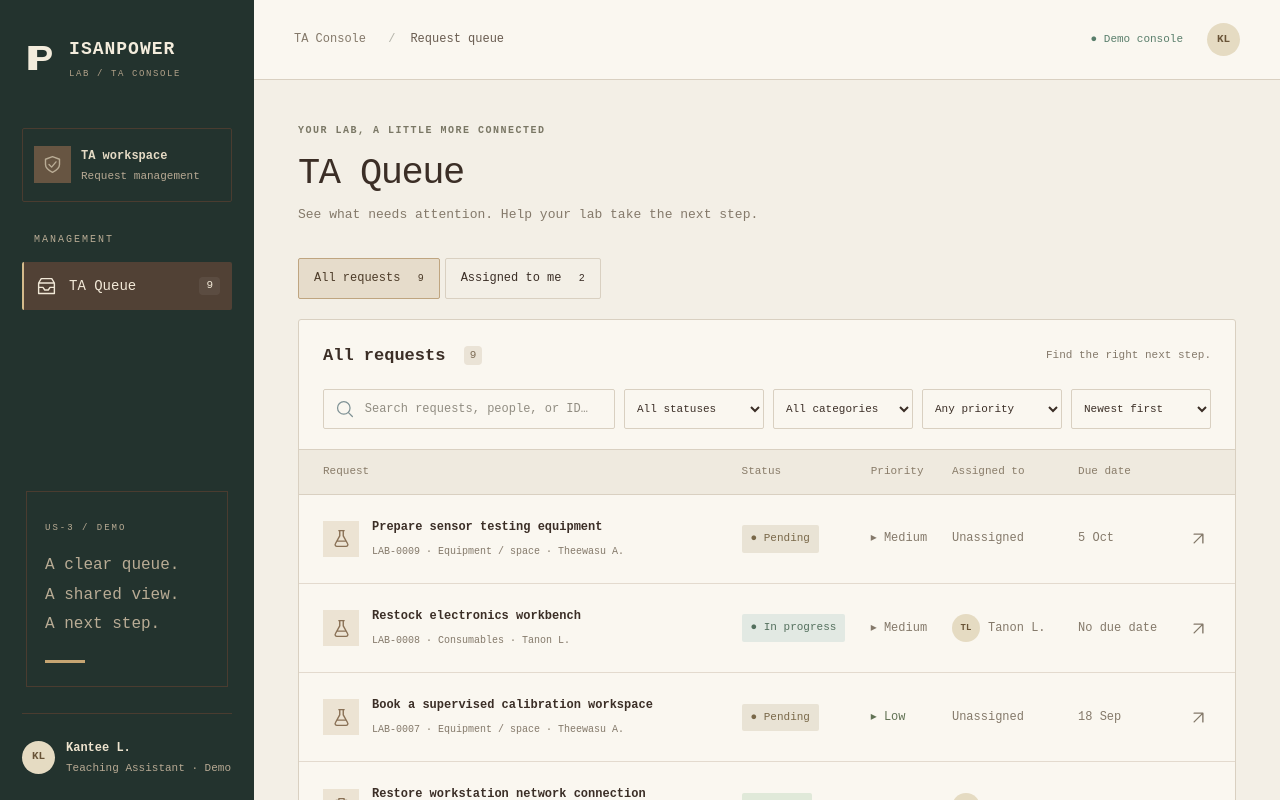
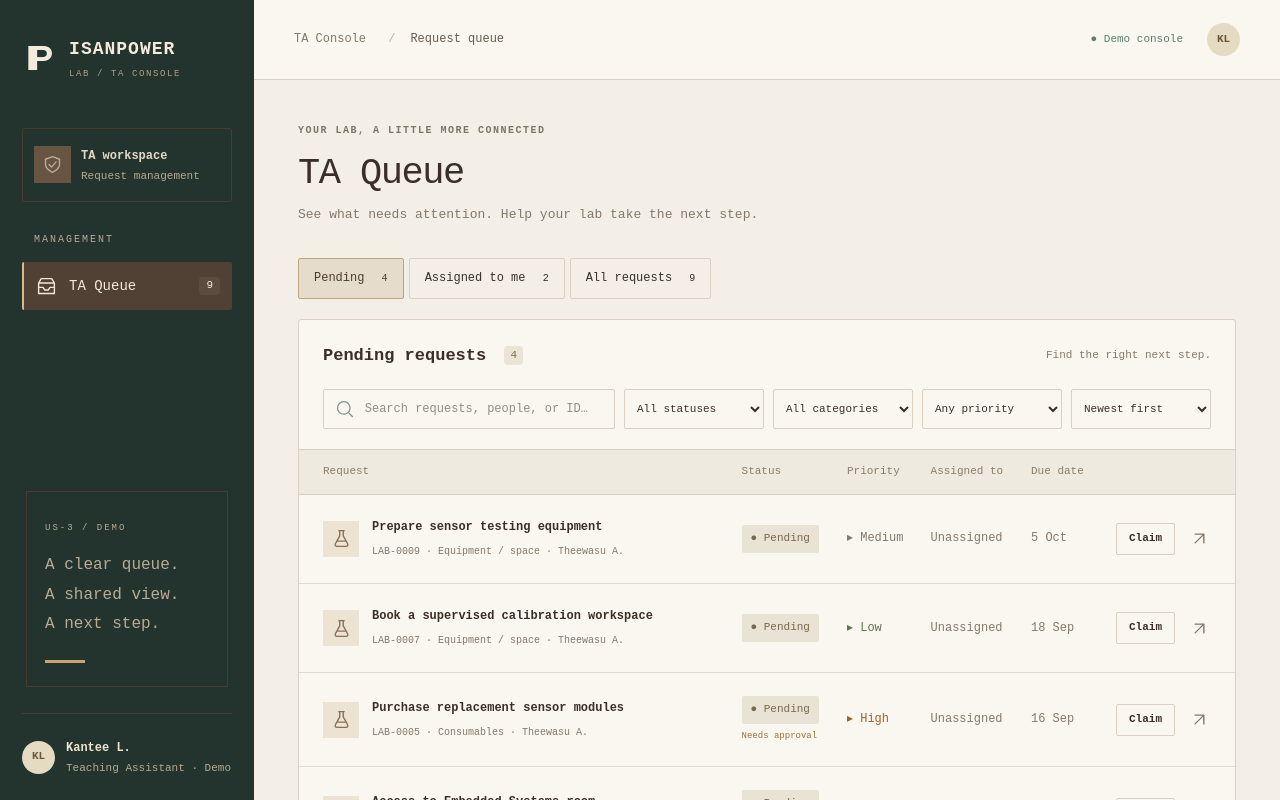
Before and after one commit to Inthat6810545999/ISANPOWER888, a Next.js app in the folder apps/web/: page /ta/queue in a window 1280 px wide. Shown: the top 800 px of the page. Built offline with nearby package versions, Linux system fonts and the light colour scheme.

Commit message:
US3-TA_views_request

```diff
--- a/apps/web/src/components/workspace/workspace.module.css
+++ b/apps/web/src/components/workspace/workspace.module.css
@@ -86,6 +86,8 @@
 .assignee .avatar { width: 28px; height: 28px; font-size: 9px; }
 .date { white-space: nowrap; }
 .iconButton { width: 32px; height: 32px; display: grid; place-items: center; }
+.rowActions { display: flex; align-items: center; justify-content: flex-end; gap: 8px; }
+.rowActions .secondaryButton { min-height: 32px; padding: 6px 12px; font-size: 11px !important; }
 .pagination { display: flex; justify-content: space-between; align-items: center; gap: 12px; border-top: 1px solid var(--line); padding: 17px 24px; font-size: 11px; color: var(--muted); }
 .pagination > div { display: flex; align-items: center; gap: 12px; }
 .pagination button { border: 1px solid var(--line); width: 29px; height: 29px; font-size: 19px; line-height: 1; }
--- a/apps/web/src/features/requests/RequestTable.tsx
+++ b/apps/web/src/features/requests/RequestTable.tsx
@@ -1,6 +1,6 @@
 "use client";
 
-import { useId, useState } from "react";
+import { useId, useState, type ReactNode } from "react";
 import { Dialog } from "@/components/workspace/Dialog";
 import { Icon } from "@/components/workspace/Icon";
 import styles from "@/components/workspace/workspace.module.css";
@@ -23,7 +23,11 @@ export function StatusBadge({ request }: { request: WorkspaceRequest }) {
 
 const PAGE_SIZE = 6;
 
-export function RequestTable({ title, requests }: { title: string; requests: WorkspaceRequest[] }) {
+export function RequestTable({ title, requests, renderRowActions }: {
+  title: string;
+  requests: WorkspaceRequest[];
+  renderRowActions?: (request: WorkspaceRequest) => ReactNode;
+}) {
   const [search, setSearch] = useState("");
   const [status, setStatus] = useState("");
   const [category, setCategory] = useState("");
@@ -84,7 +88,10 @@ export function RequestTable({ title, requests }: { title: string; requests: Wor
             <td><span className={styles.priority} data-priority={request.priority}>▸ {request.priority}</span></td>
             <td>{request.assignee ? <span className={styles.assignee}><span className={styles.avatar}>{request.assignee.initials}</span>{request.assignee.name}</span> : "Unassigned"}</td>
             <td className={styles.date}>{formatDate(request.neededBy)}</td>
-            <td><button className={styles.iconButton} aria-label={`View ${request.id}`} onClick={() => setSelected(request)}><Icon name="external" /></button></td>
+            <td><div className={styles.rowActions}>
+              {renderRowActions?.(request)}
+              <button className={styles.iconButton} aria-label={`View ${request.id}`} onClick={() => setSelected(request)}><Icon name="external" /></button>
+            </div></td>
           </tr>)}</tbody>
         </table>
       </div>
--- a/apps/web/src/features/ta-queue/TaQueue.tsx
+++ b/apps/web/src/features/ta-queue/TaQueue.tsx
@@ -1,22 +1,71 @@
 "use client";
 
 import { useState } from "react";
+import { Icon } from "@/components/workspace/Icon";
 import { PageHeading } from "@/components/workspace/PageHeading";
 import styles from "@/components/workspace/workspace.module.css";
 import { MOCK_TA, MOCK_REQUESTS } from "@/features/requests/mock-data";
 import { RequestTable } from "@/features/requests/RequestTable";
+import type { WorkspaceRequest } from "@/features/requests/types";
 
-/** US-3 owner: add server-side TA authorization, assignment and queue workflow. */
+type Scope = "pending" | "mine" | "all";
+
+/** US-3 owner: replace this session-only queue with a server-authorized TA workflow. */
 export function TaQueue() {
-  const [scope, setScope] = useState<"all" | "mine">("all");
-  const requests = MOCK_REQUESTS;
-  const assigned = requests.filter((request) => request.assignee?.id === MOCK_TA.id && request.status !== "closed");
+  const [scope, setScope] = useState<Scope>("pending");
+  const [requests, setRequests] = useState<WorkspaceRequest[]>(MOCK_REQUESTS);
+  const [notice, setNotice] = useState("");
+
+  const pending = requests.filter((request) => request.status === "pending");
+  const mine = requests.filter((request) => request.assignee?.id === MOCK_TA.id && request.status !== "closed");
+  const visible = scope === "pending" ? pending : scope === "mine" ? mine : requests;
+
+  function updateRequest(id: string, changes: Partial<WorkspaceRequest>) {
+    setRequests((current) => current.map((request) => (request.id === id ? { ...request, ...changes } : request)));
+  }
+
+  function claim(request: WorkspaceRequest) {
+    updateRequest(request.id, { assignee: MOCK_TA, status: "assigned" });
+    setNotice(`${request.id} is now assigned to you.`);
+  }
+
+  function startWork(request: WorkspaceRequest) {
+    updateRequest(request.id, { status: "in_progress" });
+    setNotice(`${request.id} marked in progress.`);
+  }
+
+  function markClosed(request: WorkspaceRequest) {
+    updateRequest(request.id, { status: "closed" });
+    setNotice(`${request.id} closed.`);
+  }
+
+  function rowAction(request: WorkspaceRequest) {
+    if (!request.assignee) {
+      return <button className={styles.secondaryButton} onClick={() => claim(request)}>Claim</button>;
+    }
+    if (request.assignee.id !== MOCK_TA.id) return null;
+    if (request.status === "assigned") {
+      return <button className={styles.secondaryButton} onClick={() => startWork(request)}>Start work</button>;
+    }
+    if (request.status === "in_progress") {
+      return <button className={styles.secondaryButton} onClick={() => markClosed(request)}>Mark closed</button>;
+    }
+    return null;
+  }
+
   return <>
     <PageHeading title="TA Queue" description="See what needs attention. Help your lab take the next step." showNewRequest={false} />
+    {notice && <div className={styles.notice} role="status"><span>{notice}</span><button aria-label="Dismiss notification" onClick={() => setNotice("")}><Icon name="close" /></button></div>}
     <div className={styles.scopeSwitch} role="group" aria-label="Queue view">
+      <button aria-pressed={scope === "pending"} onClick={() => setScope("pending")}>Pending <span>{pending.length}</span></button>
+      <button aria-pressed={scope === "mine"} onClick={() => setScope("mine")}>Assigned to me <span>{mine.length}</span></button>
       <button aria-pressed={scope === "all"} onClick={() => setScope("all")}>All requests <span>{requests.length}</span></button>
-      <button aria-pressed={scope === "mine"} onClick={() => setScope("mine")}>Assigned to me <span>{assigned.length}</span></button>
     </div>
-    <RequestTable key={scope} title={scope === "all" ? "All requests" : "Assigned to me"} requests={scope === "all" ? requests : assigned} />
+    <RequestTable
+      key={scope}
+      title={scope === "pending" ? "Pending requests" : scope === "mine" ? "Assigned to me" : "All requests"}
+      requests={visible}
+      renderRowActions={rowAction}
+    />
   </>;
 }
```
